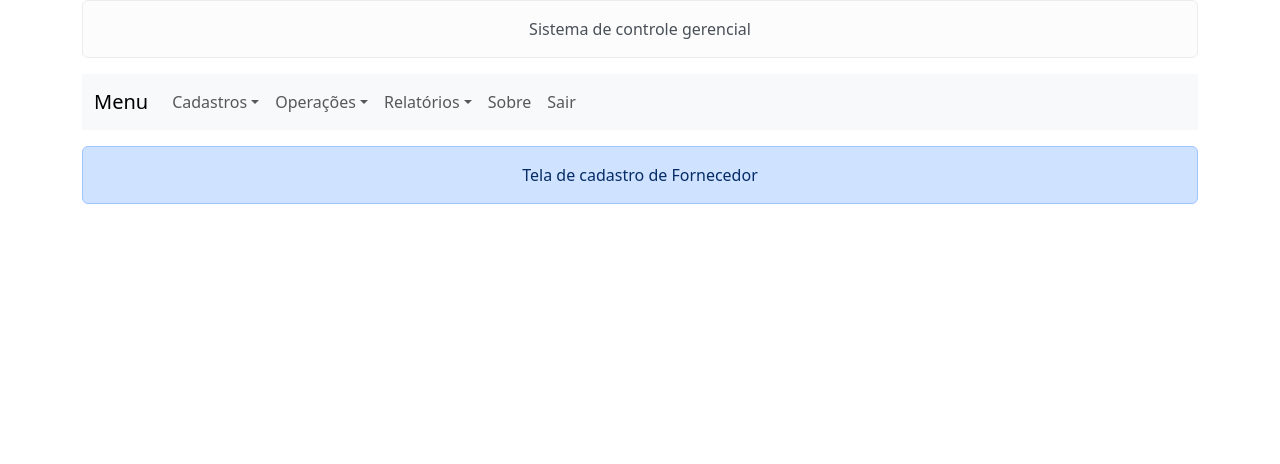
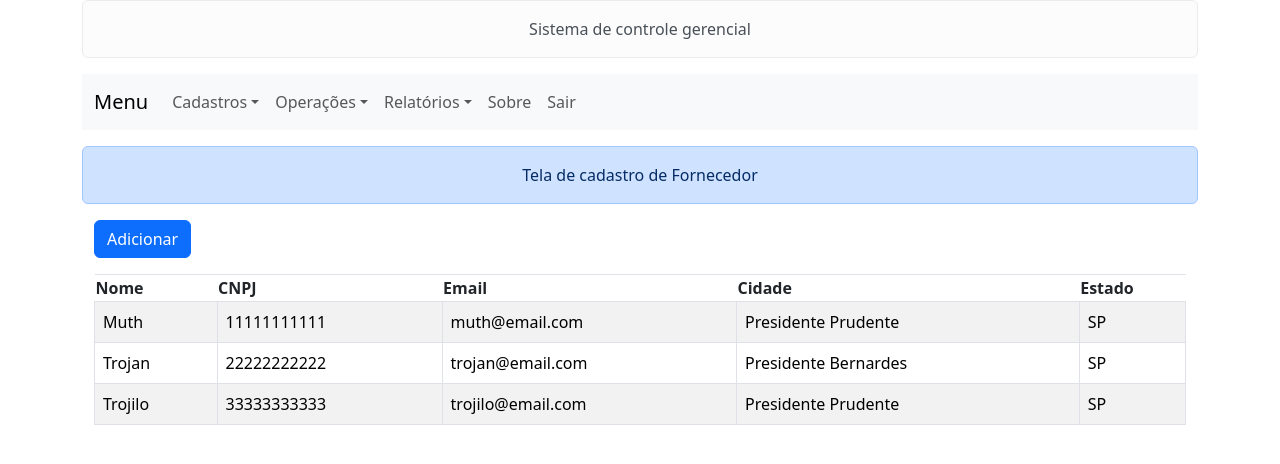
Before and after one commit to cauakse/Sistema, a React (Create React App) app: page /fornecedor in a window 1280 px wide. Shown: the top 464 px of the page. Built offline with nearby package versions, Linux system fonts and the light colour scheme.

Commit message:
terminando exercicio passado em aula

```diff
--- a/src/components/Cadastros/Tabelas/TabelaCategorias.jsx
+++ b/src/components/Cadastros/Tabelas/TabelaCategorias.jsx
@@ -1,12 +1,30 @@
-import { Container, Button } from "react-bootstrap";
+import { Container, Button,Table } from "react-bootstrap";
 
 export default function TabelaCategorias(props) {
     return (
         <>
-            <Container>
-                <Button className="mb-3" variant="primary" onClick={() => {
+ <Container>
+                <Button className="mb-3" variant="primary" onClick={()=>{
                     props.setExibirTabela(false);
                 }}>Adicionar</Button>
+                <Table striped bordered hover>
+                    <thead>
+                        <th>Nome</th>
+                        <th>Descrição</th>
+                    </thead>
+                    <tbody>
+                        {
+                            props.listaDeCategorias?.map((categoria) => {
+                                return (
+                                    <tr>
+                                        <td>{categoria.nome}</td>
+                                        <td>{categoria.descricao}</td>
+                                    </tr>
+                                )
+                            })
+                        }
+                    </tbody>
+                </Table>
             </Container>
         </>
     );
--- a/src/components/Cadastros/Tabelas/TabelaClientes.jsx
+++ b/src/components/Cadastros/Tabelas/TabelaClientes.jsx
@@ -1,11 +1,36 @@
-import {Container,Button} from "react-bootstrap"
+import {Container,Button,Table} from "react-bootstrap"
 export default function TabelaClientes(props){
     return(
         <>
-            <Container>
-                <Button className="mb-3" variant="primary" onClick={() => {
+ <Container>
+                <Button className="mb-3" variant="primary" onClick={()=>{
                     props.setExibirTabela(false);
                 }}>Adicionar</Button>
+                <Table striped bordered hover>
+                    <thead>
+                        <th>Nome</th>
+                        <th>Sobrenome</th>
+                        <th>CPF</th>
+                        <th>Cidade</th>
+                        <th>Email</th>
+
+                    </thead>
+                    <tbody>
+                        {
+                            props.listaDeClientes?.map((cliente) => {
+                                return (
+                                    <tr>
+                                        <td>{cliente.primeiroNome}</td>
+                                        <td>{cliente.sobrenome}</td>
+                                        <td>{cliente.cpf}</td>
+                                        <td>{cliente.cidade}</td>
+                                        <td>{cliente.email}</td>
+                                    </tr>
+                                )
+                            })
+                        }
+                    </tbody>
+                </Table>
             </Container>
         </>
     )
--- a/src/components/Cadastros/Tabelas/TabelaFornecedores.jsx
+++ b/src/components/Cadastros/Tabelas/TabelaFornecedores.jsx
@@ -1,5 +1,37 @@
+import {Container,Button,Table} from "react-bootstrap"
+
 export default function TabelaFornecedores(props){
     return(
-        <></>
+        <>
+<Container>
+                <Button className="mb-3" variant="primary" onClick={()=>{
+                    props.setExibirTabela(false);
+                }}>Adicionar</Button>
+                <Table striped bordered hover>
+                    <thead>
+                        <th>Nome</th>
+                        <th>CNPJ</th>
+                        <th>Email</th>
+                        <th>Cidade</th>
+                        <th>Estado</th>
+                    </thead>
+                    <tbody>
+                        {
+                            props.listaDeFornecedores?.map((fornecedor) => {
+                                return (
+                                    <tr>
+                                        <td>{fornecedor.nome}</td>
+                                        <td>{fornecedor.cnpj}</td>
+                                        <td>{fornecedor.email}</td>
+                                        <td>{fornecedor.cidade}</td>
+                                        <td>{fornecedor.estado}</td>
+                                    </tr>
+                                )
+                            })
+                        }
+                    </tbody>
+                </Table>
+            </Container>
+    </>
     );
 }
--- a/src/components/Cadastros/Telas/TelaCategoria.jsx
+++ b/src/components/Cadastros/Telas/TelaCategoria.jsx
@@ -3,6 +3,7 @@ import Pagina from "../../layouts/Pagina"
 import { Alert } from "react-bootstrap";
 import CadastroCategoria from "../CadastroCategoria";
 import TabelaCategorias from "../Tabelas/TabelaCategorias";
+import {categorias} from "../../../dados/mockCategorias";
 
 export default function TelaCategoria(props) {
     const [exibirTabela, setExibirTabela] = useState(true);
@@ -13,7 +14,7 @@ export default function TelaCategoria(props) {
                     <Alert className={"text-center"} variant="primary">Tela de cadastro de Categoria</Alert>
                     {
                         exibirTabela ?
-                        <TabelaCategorias setExibirTabela={setExibirTabela}></TabelaCategorias>:
+                        <TabelaCategorias setExibirTabela={setExibirTabela} listaDeCategorias={categorias}></TabelaCategorias>:
                         <CadastroCategoria setExibirTabela={setExibirTabela}></CadastroCategoria>
                     }
 
--- a/src/components/Cadastros/Telas/TelaCliente.jsx
+++ b/src/components/Cadastros/Telas/TelaCliente.jsx
@@ -3,7 +3,7 @@ import Pagina from "../../layouts/Pagina"
 import { Alert } from "react-bootstrap";
 import CadastroCliente from "../CadastroCliente";
 import TabelaClientes from "../Tabelas/TabelaClientes";
-
+import {clientes} from "../../../dados/mockClientes"
 export default function TelaCliente(props) {
     const [exibirTabela, setExibirTabela] = useState(true);
 
@@ -13,7 +13,7 @@ export default function TelaCliente(props) {
                     <Alert className={"text-center"} variant="primary">Tela de cadastro de Cliente</Alert>
                     {
                         exibirTabela ?
-                        <TabelaClientes setExibirTabela={setExibirTabela}></TabelaClientes>:
+                        <TabelaClientes setExibirTabela={setExibirTabela} listaDeClientes={clientes}></TabelaClientes>:
                         <CadastroCliente setExibirTabela={setExibirTabela}></CadastroCliente>
                     }
 
--- a/src/components/Cadastros/Telas/TelaFornecedor.jsx
+++ b/src/components/Cadastros/Telas/TelaFornecedor.jsx
@@ -3,7 +3,7 @@ import Pagina from "../../layouts/Pagina"
 import { Alert } from "react-bootstrap";
 import CadastroFornecedor from "../CadastroFornecedor";
 import TabelaFornecedores from "../Tabelas/TabelaFornecedores";
-
+import {fornecedores} from "../../../dados/mockFornecedores"
 export default function TelaCliente(props) {
     const [exibirTabela, setExibirTabela] = useState(true);
 
@@ -13,7 +13,7 @@ export default function TelaCliente(props) {
                     <Alert className={"text-center"} variant="primary">Tela de cadastro de Fornecedor</Alert>
                     {
                         exibirTabela ?
-                        <TabelaFornecedores setExibirTabela={setExibirTabela}></TabelaFornecedores>:
+                        <TabelaFornecedores setExibirTabela={setExibirTabela} listaDeFornecedores={fornecedores}></TabelaFornecedores>:
                         <CadastroFornecedor setExibirTabela={setExibirTabela}></CadastroFornecedor>
                     }
 
--- /dev/null
+++ b/src/dados/mockCategorias.js
@@ -0,0 +1,14 @@
+export const categorias =[
+    {
+        "nome":"roupas superiores",
+        "descricao":"Roupas para partes superiores"
+    },
+    {
+        "nome":"roupas inferiores",
+        "descricao":"Roupas para partes inferiores"
+    },
+    {
+        "nome":"roupas de praia",
+        "descricao":"Roupas para praia"
+    }
+]
--- /dev/null
+++ b/src/dados/mockClientes.js
@@ -0,0 +1,23 @@
+export const clientes =[
+    {
+        "primeiroNome":"Caua",
+        "sobrenome":"Pereira",
+        "cpf":"12345678-8",
+        "cidade":"Presidente Bernardes",
+        "email":"caua@email.com"
+    },
+    {
+        "primeiroNome":"Caique",
+        "sobrenome":"Pereira",
+        "cpf":"87654321-0",
+        "cidade":"Presidente Bernardes",
+        "email":"caique@email.com"
+    },
+    {
+        "primeiroNome":"Marcos",
+        "sobrenome":"Roberto",
+        "cpf":"82635421-8",
+        "cidade":"Presidente Bernardes",
+        "email":"marcos@email.com"
+    }
+]
--- /dev/null
+++ b/src/dados/mockFornecedores.js
@@ -0,0 +1,23 @@
+export const fornecedores =[
+    {
+        "nome":"Muth",
+        "cnpj":"11111111111",
+        "email":"muth@email.com",
+        "cidade":"Presidente Prudente",
+        "estado":"SP"
+    },
+    {
+        "nome":"Trojan",
+        "cnpj":"22222222222",
+        "email":"trojan@email.com",
+        "cidade":"Presidente Bernardes",
+        "estado":"SP"
+    },
+    {
+        "nome":"Trojilo",
+        "cnpj":"33333333333",
+        "email":"trojilo@email.com",
+        "cidade":"Presidente Prudente",
+        "estado":"SP"
+    }
+]
```
